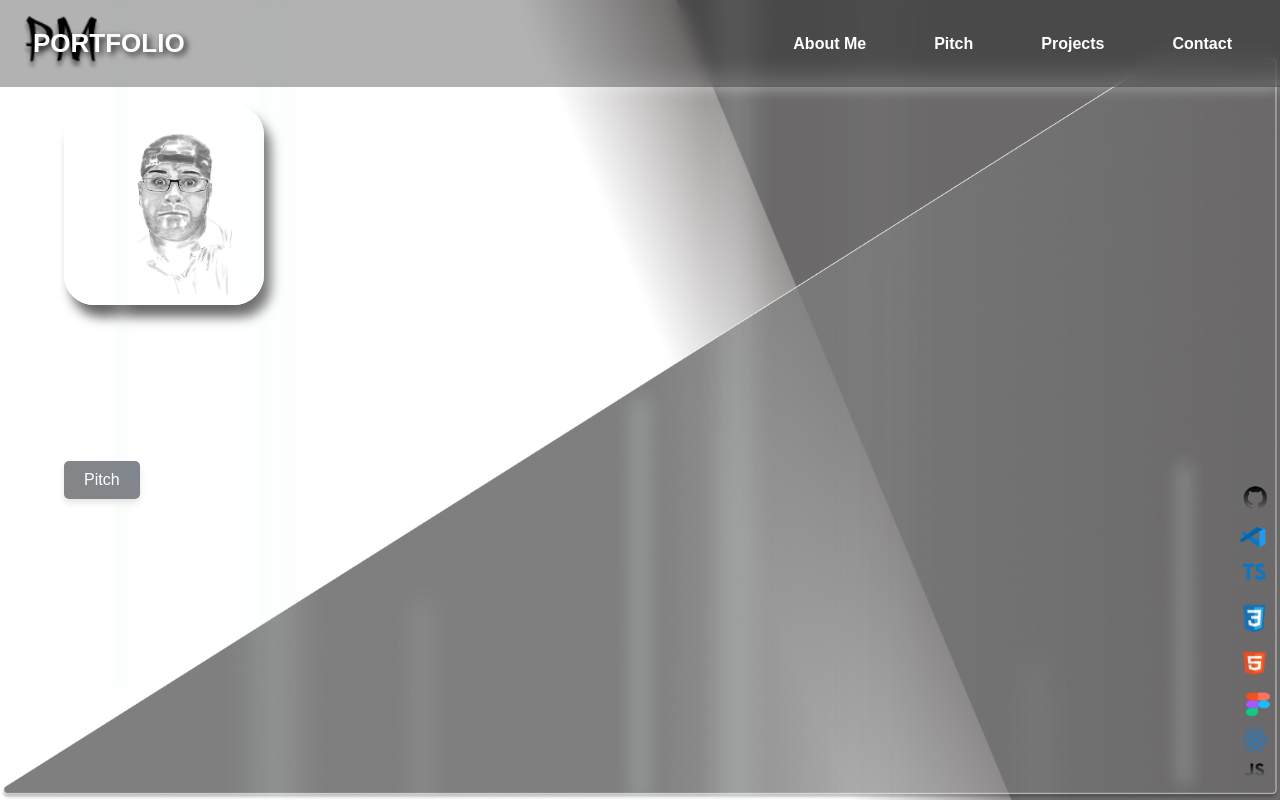
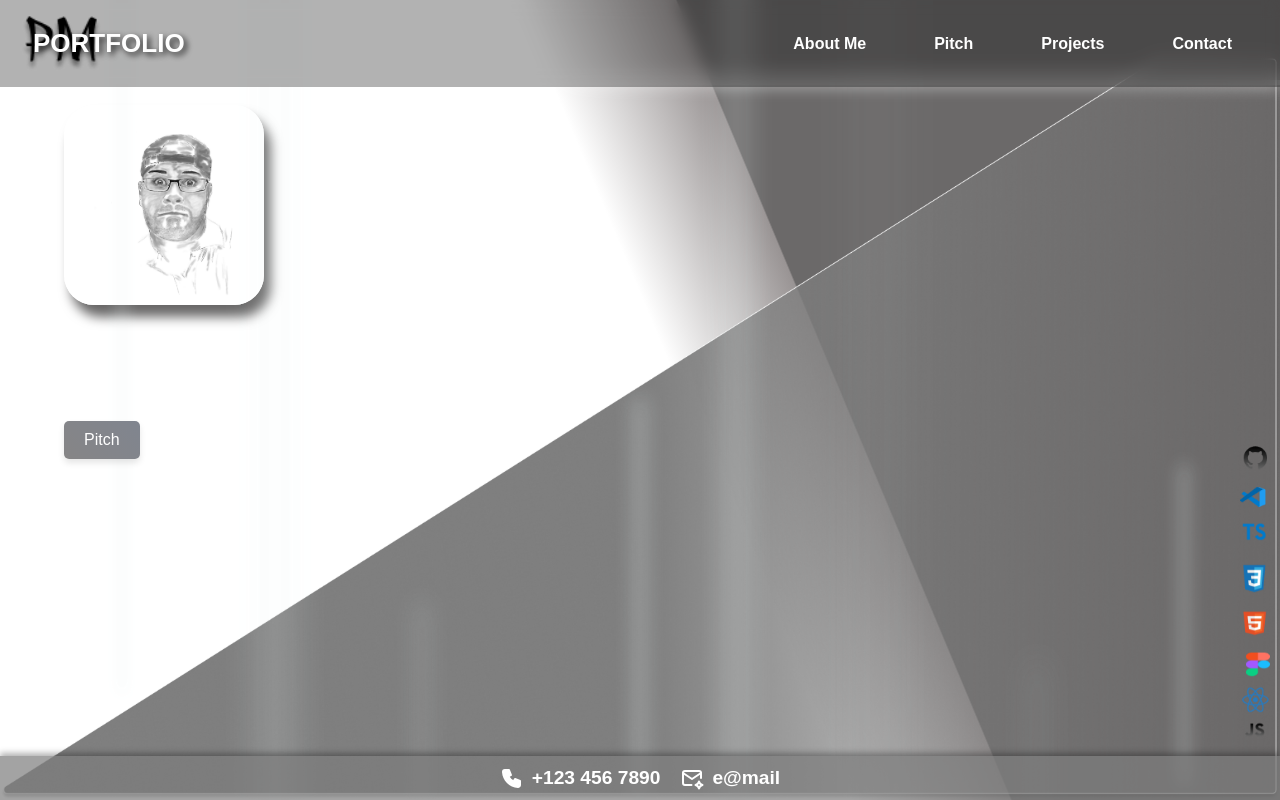
Before and after one commit to PMariusf/Portfolio, a website: page index.html in a window 1280 px wide. Drawn offline with Linux system fonts and the light colour scheme; a small style sheet from the web is missing; a web font is replaced by a local one.

Commit message:
update to the update

```diff
--- a/index.html
+++ b/index.html
@@ -8,6 +8,8 @@
     <link href="https://fonts.googleapis.com/css2?family=Kalnia:wght@100..700&family=Lato:wght@300&family=Playfair+Display:wght@500&family=Roboto+Slab:wght@500&display=swap" rel="stylesheet">
     <link rel="stylesheet" href="https://cdnjs.cloudflare.com/ajax/libs/font-awesome/6.4.0/css/all.min.css" integrity="sha512-pOZ0nL+YlfJ/sOM3b7e05hSEV4Xk1DRDjVt+9ZrzwCe77Xw8kCLuExK0Nf+K3P56P/CK1GcUq8XwH1Q0Zq7Wgw==" crossorigin="anonymous" referrerpolicy="no-referrer"/>
     <link rel="stylesheet" href="styles.css">
+    <link rel="stylesheet" href="https://cdnjs.cloudflare.com/ajax/libs/font-awesome/6.4.0/css/all.min.css" integrity="sha512-pOZ0nL+YlfJ/sOM3b7e05hSEV4Xk1DRDjVt+9ZrzwCe77Xw8kCLuExK0Nf+K3P56P/CK1GcUq8XwH1Q0Zq7Wgw==" crossorigin="anonymous" referrerpolicy="no-referrer"/>
+</head>
 </head>
    <body>
     <header>
@@ -72,9 +74,31 @@
    <div class="light x9"></div>
 </main>
 </div>
+<footer id="footer">
+  <div class="contact-icons">
+    <a href="tel:+1234567890" class="contact-link" title="Call Us">
+      <svg xmlns="http://www.w3.org/2000/svg" width="24" height="24"
+           viewBox="0 0 24 24" fill="currentColor" class="icon icon-tabler icons-tabler-filled icon-tabler-phone">
+        <path stroke="none" d="M0 0h24v24H0z" fill="none"/>
+        <path d="M9 3a1 1 0 0 1 .877 .519l.051 .11l2 5a1 1 0 0 1 -.313 1.16l-.1 .068l-1.674 1.004l.063 .103a10 10 0 0 0 3.132 3.132l.102 .062l1.005 -1.672a1 1 0 0 1 1.113 -.453l.115 .039l5 2a1 1 0 0 1 .622 .807l.007 .121v4c0 1.657 -1.343 3 -3.06 2.998c-8.579 -.521 -15.418 -7.36 -15.94 -15.998a3 3 0 0 1 2.824 -2.995l.176 -.005h4z"/>
+      </svg>
+      <span>+123 456 7890</span>
+    </a>
+
+    <a href="mailto:marius28@live.no" class="contact-link" title="Send an Email">
+      <svg xmlns="http://www.w3.org/2000/svg" width="24" height="24"
+           viewBox="0 0 24 24" fill="none" stroke="currentColor" stroke-width="2"
+           stroke-linecap="round" stroke-linejoin="round" class="icon icon-tabler icons-tabler-outline icon-tabler-mail-spark">
+        <path stroke="none" d="M0 0h24v24H0z" fill="none"/>
+        <path d="M19 22.5a4.75 4.75 0 0 1 3.5 -3.5a4.75 4.75 0 0 1 -3.5 -3.5a4.75 4.75 0 0 1 -3.5 3.5a4.75 4.75 0 0 1 3.5 3.5"/>
+        <path d="M11.5 19h-6.5a2 2 0 0 1 -2 -2v-10a2 2 0 0 1 2 -2h14a2 2 0 0 1 2 2v5"/>
+        <path d="M3 7l9 6l9 -6"/>
+      </svg>
+      <span>e@mail</span>
+    </a>
+  </div>
+</footer>
+
 <script defer src="script.js"></script>
-   <footer>
-
-   </footer>
 </body>
 </html>
--- a/styles.css
+++ b/styles.css
@@ -23,7 +23,7 @@ body {
   display: flex;
   justify-content: space-between;
   align-items: center;
-
+  flex-wrap: nowrap;
   padding: 15px 20px;
   position: fixed;
   width: 100%;
@@ -34,7 +34,11 @@ body {
   backdrop-filter: blur(8px);
   }
 
-
+  .logo,
+  .navbar ul,
+  .navbar a {
+    white-space: nowrap;
+  }
 
 .logo {
   position: relative;
@@ -203,7 +207,7 @@ body {
 
 .bottom-right-image {
   position: fixed;
-  bottom: 10px;
+  bottom: 50px;
   right: 10px;
   width: 30px;
   height: auto;
@@ -323,7 +327,7 @@ body {
 
 .button-container {
   position: fixed;
-  top: 60%;           /* vertically centered */
+  top: 55%;           /* vertically centered */
   left: 5%;           /* adjust this value to move it further right if needed */
   transform: translateY(-50%);
   z-index: 900;       /* below the navbar (which uses z-index: 1000) */
@@ -380,13 +384,52 @@ body {
     bottom: 0;
     left: 0;
     width: 100%;
-  background: rgba(0, 0, 0, 0.7); /* Semi-transparent background */
-  color: white;
+    margin-right: 5px;
+    margin-top: auto;
+    background: rgba(125, 124, 124, 0.7);
+    color: #fff;
     text-align: center;
-  padding: 10px 0;
+    padding: 10px;
     font-size: 1.2em;
     z-index: 1000;
+    font-family: 'Roboto', sans-serif;
+    box-shadow: 0 -3px 6px rgba(0,0,0,0.3);
   }
+
+  /* Flex container to arrange the icons side by side */
+  .contact-icons {
+    display: flex;
+    gap: 20px;
+    align-items: center;
+    justify-content: center;
+  }
+
+  /* Style for each contact link */
+  .contact-link {
+    display: inline-flex;
+    align-items: center;
+    text-decoration: none;
+    color: #fff;
+    font-weight: bold;
+    transition: color 0.3s;
+  }
+
+  /* Space between SVG and text */
+  .contact-link svg {
+    margin-right: 8px;
+    transition: stroke 0.3s;
+  }
+
+  /* Hover effect */
+  .contact-link:hover {
+    color: #2575fc;
+  }
+
+  .contact-link:hover svg {
+    stroke: #2575fc;
+  }
+
+
 .light {
   position: absolute;
   width: 0px;
@@ -689,7 +732,7 @@ to{opacity: 1;}
 80%{opacity: .9;}
 100%{opacity: 1;}
 }
-
+/*
 #footer{
 font-family: 'Roboto', sans-serif;
 font-size: 1.2em;
```
Also changed, not shown: aboutme.css (+53 -31 lines), aboutme.html (+1 -1 lines). Lines whose indentation alone changed are shown as unchanged.
